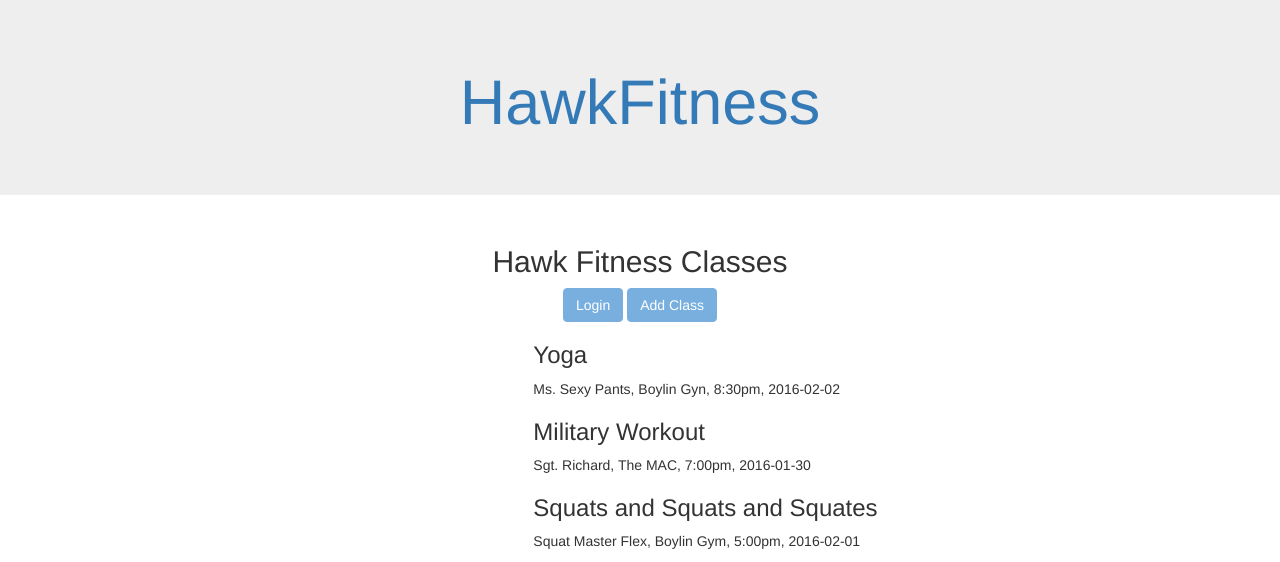
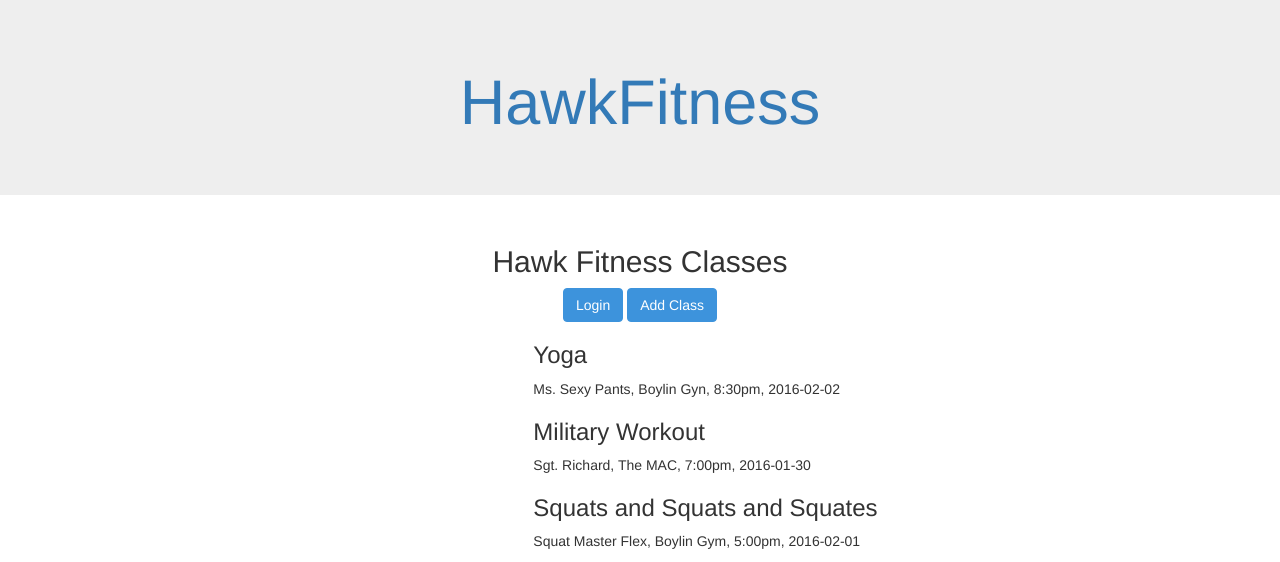
Before and after one commit to malone5/hawk_fitness, a CodeIgniter app: page /database/ in a window 1280 px wide. Shown: the top 562 px of the page. Run offline with CodeIgniter, Linux system fonts and the light colour scheme; data comes from the database, SQL or seed files in the repository; some libraries are stand-ins or nearby versions.

Commit message:
color change for the anchor/buttons

```diff
--- a/assets/css/main.css
+++ b/assets/css/main.css
@@ -1,11 +1,8 @@
-.input-group {
-  margin: 10px;
-}
 .btn-success{
-  background-color: #78AFDF;
-  border-color: #78AFDF;
+  background-color:#3D93DC;
+  border-color:#3D93DC;
 }
 .btn-success:hover{
-  background-color:#54A1E3;
-  border-color:#54A1E3;
+  background-color:#5AADF3;
+  border-color:#5AADF3;
 }
```
